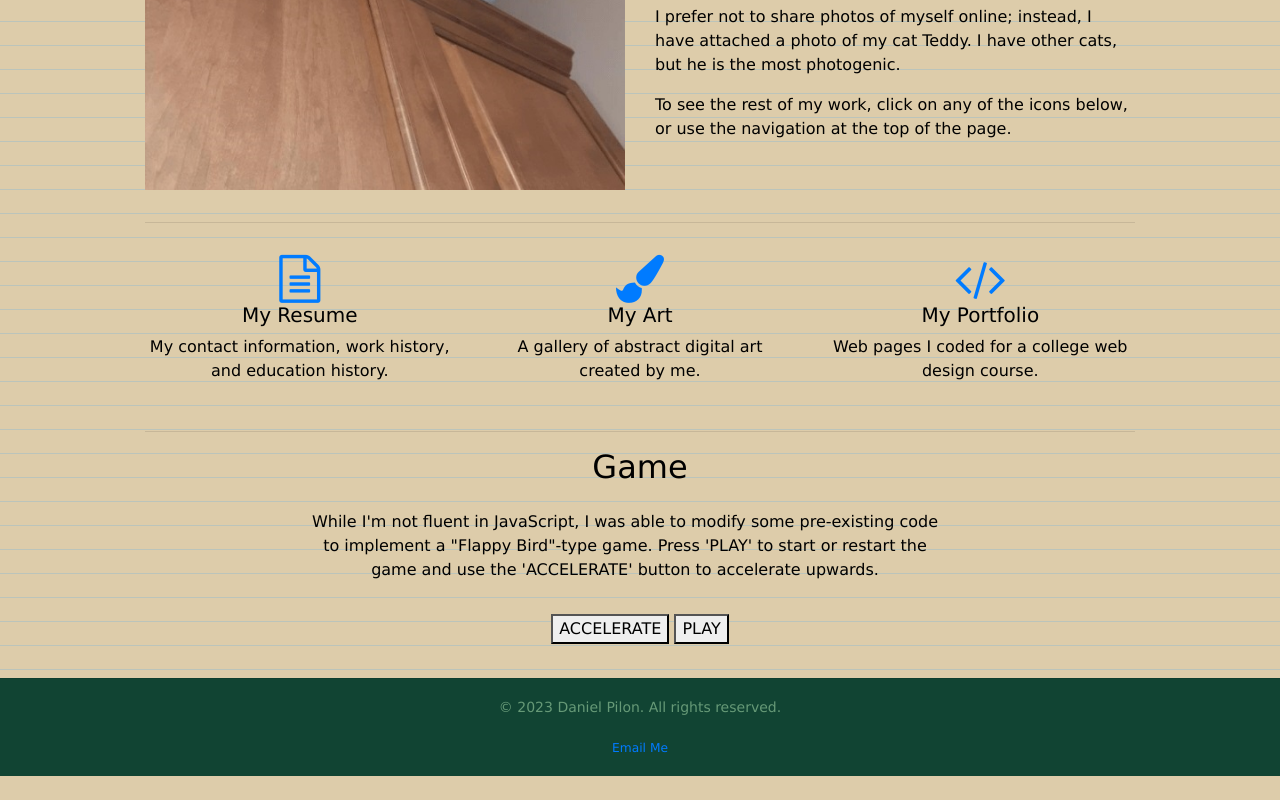
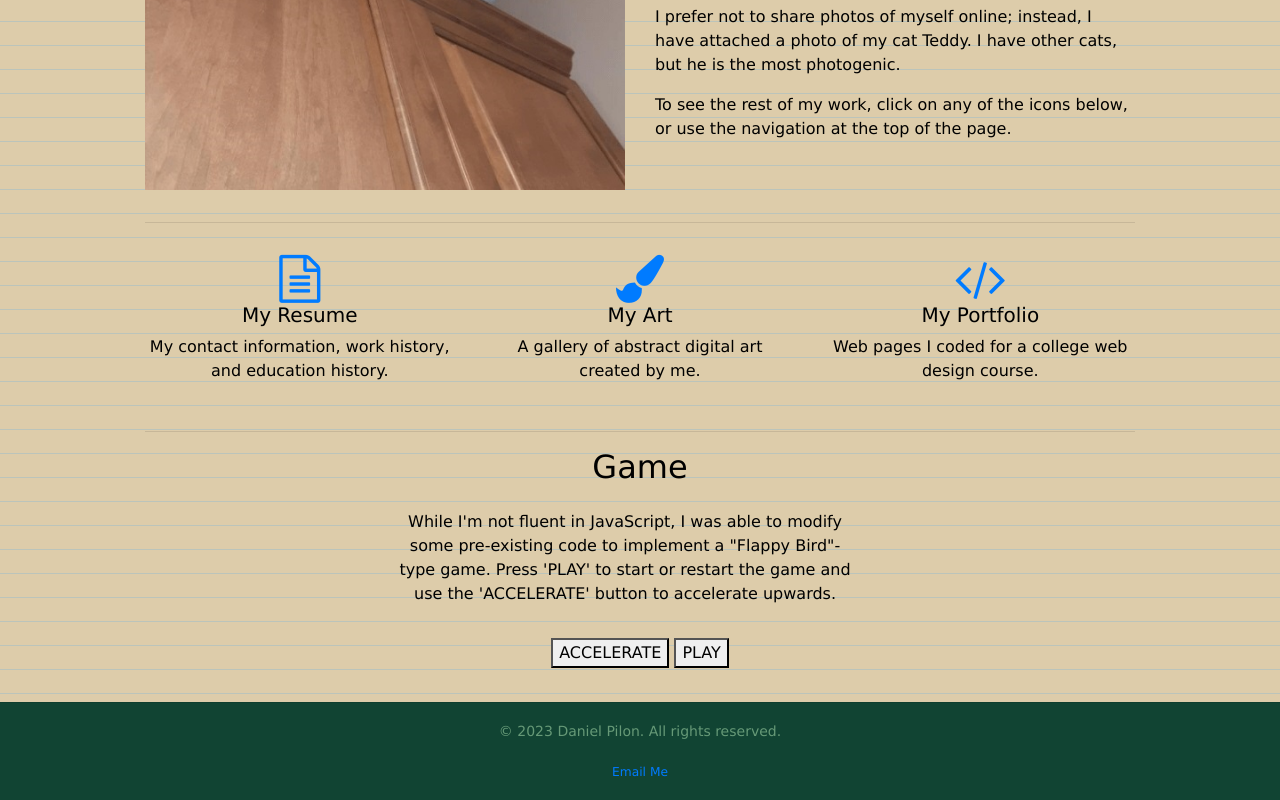
Before and after one commit to Daniel-C-Pilon/homepage, a plain HTML site: page index.html in a window 1280 px wide. Shown: the part 530-1330 px from the top of the page. Before the commit the page ends 1306 px from the top, so only its background shows below. Drawn offline with nearby package versions, Linux system fonts and the light colour scheme.

Commit message:
updated index.html
narrowed column describing game

```diff
--- a/index.html
+++ b/index.html
@@ -71,12 +71,12 @@
 				</div>
 			</div>
 			<div class="row centered">
-				<div class="col-sm-2">
+				<div class="col-sm-3">
 				</div>
-				<div class="col-sm-8">
+				<div class="col-sm-6">
 					<p>While I'm not fluent in JavaScript, I was able to modify some pre-existing code to implement a "Flappy Bird"-type game. Press 'PLAY' to start or restart the game and use the 'ACCELERATE' button to accelerate upwards.</p>
 				</div>
-				<div class="col-sm-2">
+				<div class="col-sm-3">
 				</div>
 			</div>
 			<div class="row">
```
